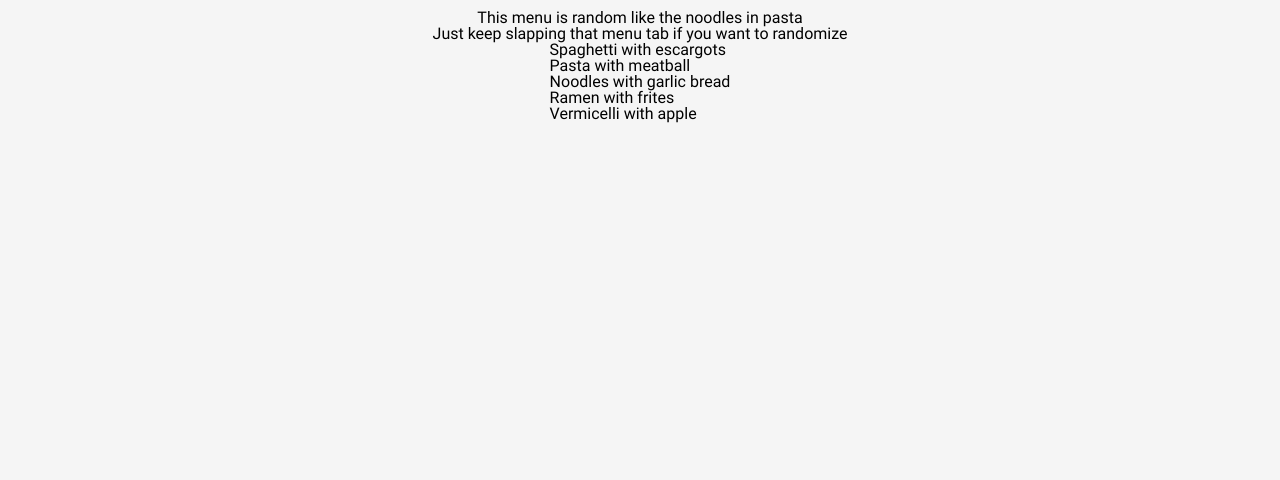
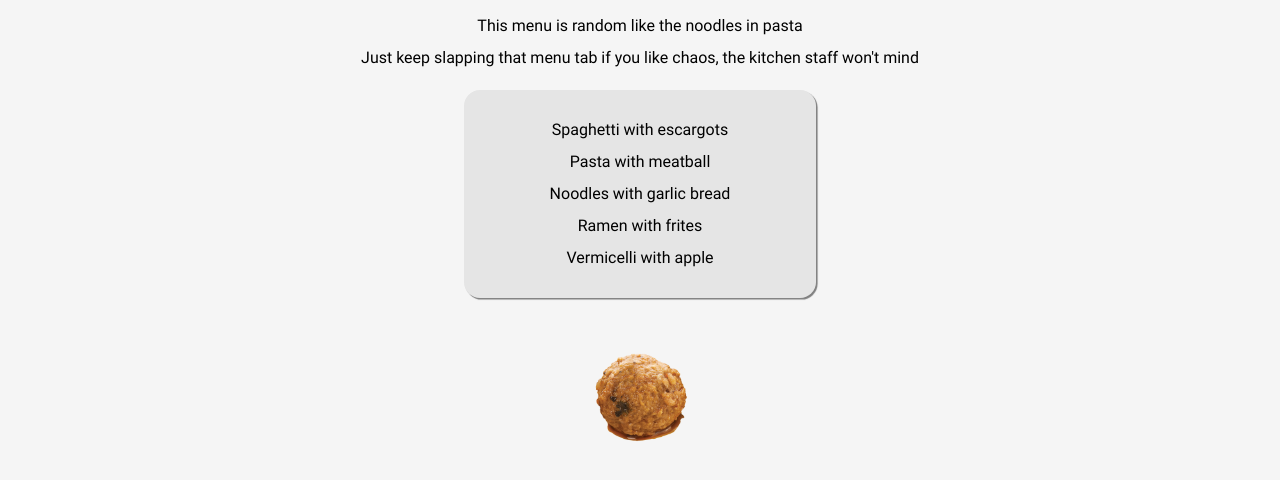
Before and after one commit to BlueVelocity/restaurant-page, a website built with webpack: page dist/index.html in a window 1280 px wide. Both pictures are taken after a click on the button "Menu". Shown: the part 182-662 px from the top of the page. Built offline with nearby package versions, Linux system fonts and the light colour scheme.

Commit message:
Show menu and extra's on menu tab

```diff
--- a/src/menuModule.js
+++ b/src/menuModule.js
@@ -1,4 +1,6 @@
 import utility from './utility';
+import meme from './images/permanence_meme.jpg'
+import meatball from './images/meatball.png'
 
 export default function loadMenuComponent() {
     utility.appendElementByID('content', menuComponent());
@@ -9,10 +11,10 @@ function menuComponent() {
     headerElement.textContent = 'Menu';
 
     const descriptionElement = document.createElement('p');
-    descriptionElement.textContent = 'This menu is random like the noodles in pasta'
+    descriptionElement.textContent = 'This menu is random like the noodles in pasta';
 
     const justKeepSlapping = document.createElement('p');
-    justKeepSlapping.textContent = 'Just keep slapping that menu tab if you want to randomize'
+    justKeepSlapping.textContent = 'Just keep slapping that menu tab if you like chaos, the kitchen staff won\'t mind';
 
     function randomMenuItems() {
         const mains = ['Spaghetti', 'Pasta', 'Noodles', 'Ramen', 'Vermicelli'];
@@ -29,5 +31,24 @@ function menuComponent() {
     menuList.classList = 'menu-list';
     randomMenuItems().forEach(menuItem => menuList.appendChild(menuItem))
 
-    return [ headerElement, descriptionElement, justKeepSlapping, menuList ]
+    //styling done here for the meme
+    const permananceMemeball  = new Image();
+    permananceMemeball.classList = 'clickable-image';
+    permananceMemeball.setAttribute('visibility', 'hidden');
+    permananceMemeball.setAttribute('style', 'width: 8rem; margin-top: 1rem');
+    permananceMemeball.setAttribute('hover', 'pointer');
+    permananceMemeball.src = meatball;
+
+    permananceMemeball.addEventListener('click', function memeListener(){
+        permananceMemeball.src = meme;
+        permananceMemeball.classList = null;
+        permananceMemeball.setAttribute('style', 'width: 20rem; border-radius: 1rem; margin-top: 1rem');
+        permananceMemeball.removeEventListener('click', memeListener)
+
+        const itsFree = document.createElement('p');
+        itsFree.textContent = 'The food looks free, but it\'ll still cost you :)';
+        utility.appendElementByID('content', [ itsFree ])
+    })
+
+    return [ headerElement, descriptionElement, justKeepSlapping, menuList, permananceMemeball]
 }
--- a/src/style.css
+++ b/src/style.css
@@ -138,7 +138,15 @@ body {
 
     display: flex;
     flex-direction: column;
+    justify-content: center;
     align-items: center;
+    text-align: center;
+}
+
+#content p {
+    flex: 1;
+
+    margin: 0.5rem 2rem;
 }
 
 #chef-gif {
@@ -150,3 +158,21 @@ h1 {
     font-size: 3rem;
     margin: 1rem;
 }
+
+.menu-list {
+    background-color: var(--secondary-color);
+    box-shadow: grey 0.1rem 0.1rem 0.05rem;
+    border-radius: 1rem;
+
+    width: 20rem;
+    padding: 1rem;
+    margin: 1rem 0;
+}
+
+.menu-list li {
+    margin: 1rem 0;
+}
+
+.clickable-image:hover {
+    cursor: pointer;
+}
```
Also changed, not shown: src/images/meatball.png (added), src/images/permanence_meme.jpg (added).
